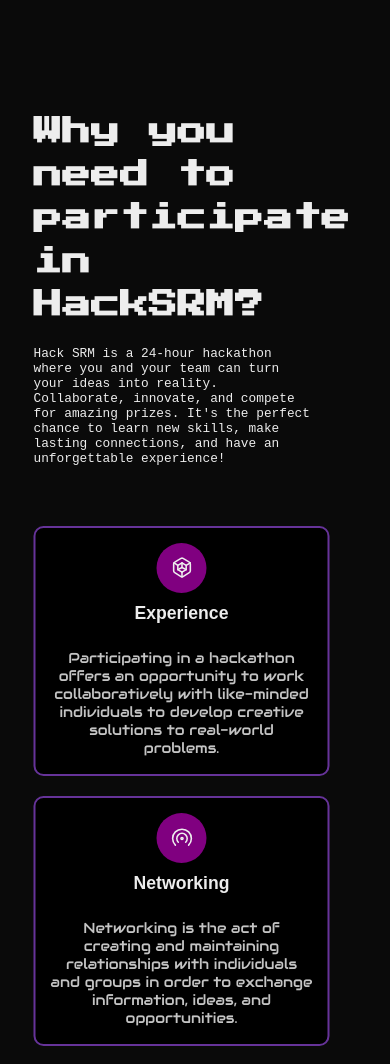
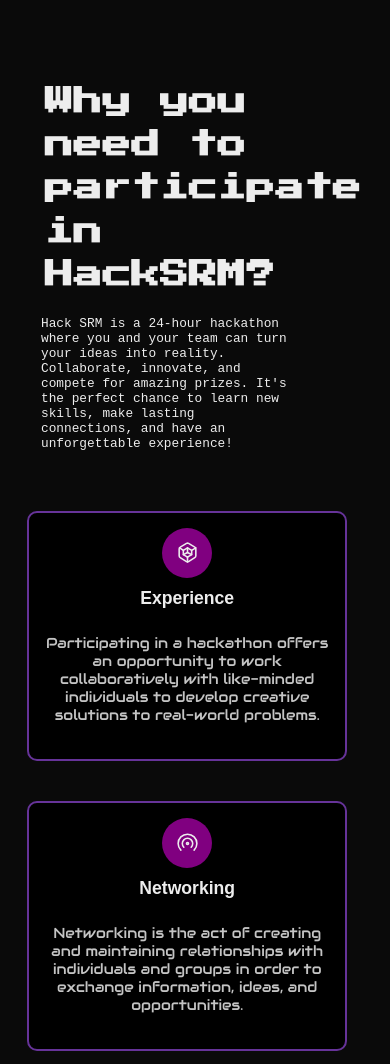
Before and after one commit to dave1725/HackSRM6.0, a Next.js app: page /about in a window 390 px wide. Shown: the top 1064 px of the page. Built offline with nearby package versions, Linux system fonts and the light colour scheme.

Commit message:
fix: UI fix

```diff
--- a/app/about/about.module.css
+++ b/app/about/about.module.css
@@ -14,7 +14,7 @@
     z-index: -9999;
     display: flex;
     flex-direction: column;
-    transform: translateX(5%);
+    transform: translateX(0%);
 }
 
 .innerContainer {
@@ -31,15 +31,18 @@
     font-family: 'Press Start 2P', cursive;
     margin-bottom: 20px;
     line-height: 1.5;
+    margin-left: 2em;
 }
 
 .innerContainer p{
     font-family: 'Roboto Mono', monospace;
     font-size: large;
+    margin-left: 4.2em;
 }
 
 .points {
   display: flex;
+  justify-content: center;
   text-align: center;
   flex-wrap: wrap;
   gap: 40px;
@@ -84,8 +87,8 @@
 /* Mobile responsiveness */
 @media (max-width: 768px) {
     .wrapper {
-      padding: 30px 15px;
       width: 400px;
+      margin-left: -0.8em;
     }
 
     .innerContainer h2 {
@@ -96,12 +99,6 @@
       font-size: 0.8rem;
     }
 
-    .points {
-      display: flex;
-      flex-direction: column;
-      gap: 20px;
-      width: 100%;
-    }
 
     .innerPoints {
       width: 80%; /* Full width on smaller screens */
--- a/app/hero/hero.module.css
+++ b/app/hero/hero.module.css
@@ -84,6 +84,7 @@
     display: flex;
     justify-content: center;
     align-items: center;
+    object-fit: cover;
   }
 
   @media (max-width: 1280px) {
--- a/app/organizers/organizers.module.css
+++ b/app/organizers/organizers.module.css
@@ -61,6 +61,7 @@
     margin-right: 5px;
     margin-bottom: 5px;
     border-radius: 10px;
+    object-fit: cover;
 }
 
 
```
Also changed, not shown: app/organizers/page.jsx (+5 -6 lines).
